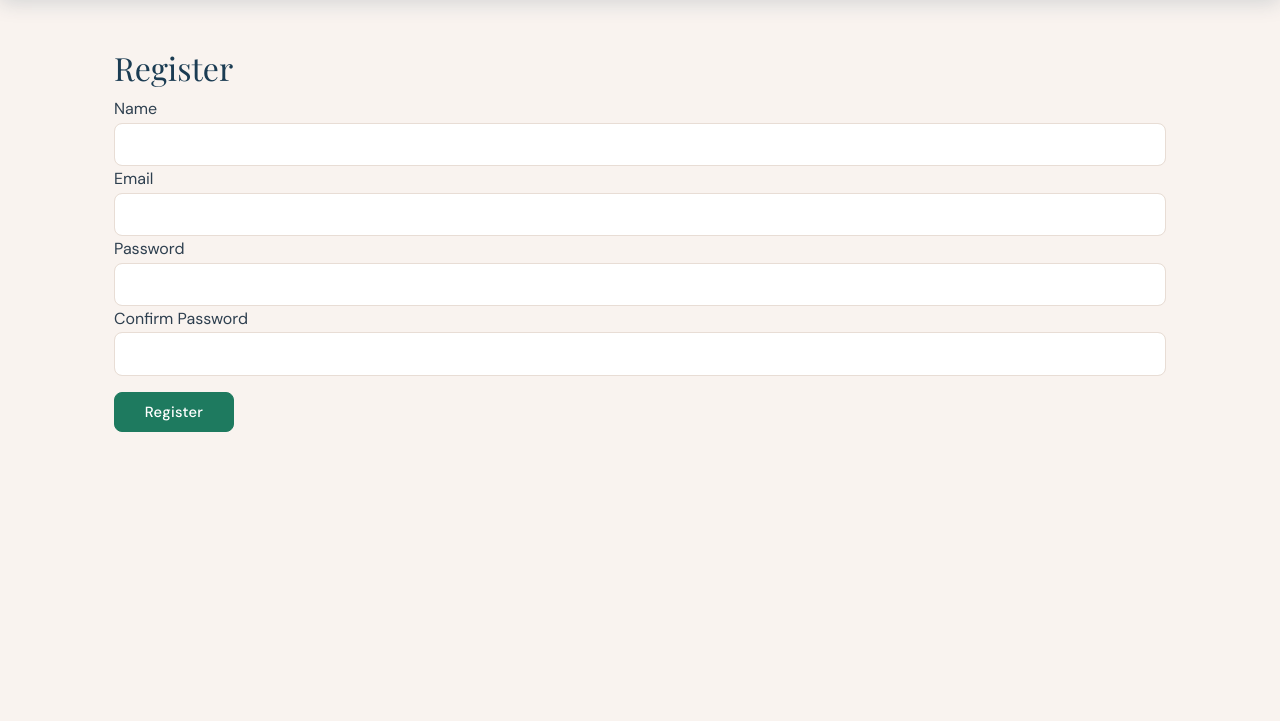
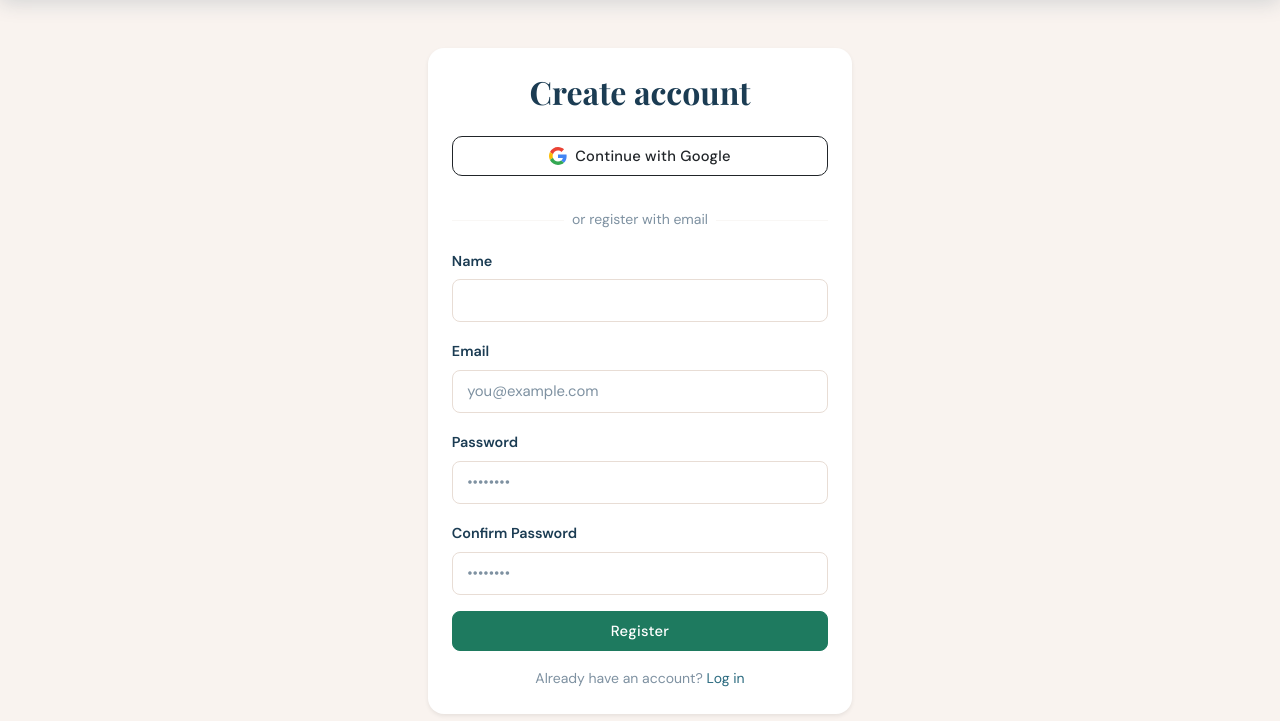
Before and after one commit to harshitachhabria18/SkillSwap, a Flask app: page /auth/register in a window 1280 px wide. Shown: the part 79-800 px from the top of the page. Run offline with Flask 3, Linux system fonts and the light colour scheme; some libraries are stand-ins or nearby versions.

Commit message:
feat(oauth/3): login+register Google button, forgot/reset password templates, reset email HTML

```diff
--- a/app/auth/templates/auth/register.html
+++ b/app/auth/templates/auth/register.html
@@ -1,34 +1,69 @@
 {% extends 'base.html' %}
 {% block content %}
 <div class="container mt-5">
-    <h2>Register</h2>
+<div class="row justify-content-center">
+<div class="col-md-5">
+
+    <div class="card shadow-sm border-0 p-4" style="border-radius:16px;">
+        <h2 class="mb-4 fw-bold text-center">Create account</h2>
+
+        <!-- Google OAuth button -->
+        <a href="{{ url_for('auth.google_login') }}"
+           class="btn btn-outline-dark w-100 mb-3 d-flex align-items-center justify-content-center gap-2"
+           style="border-radius:10px;font-weight:500;">
+            <svg xmlns="http://www.w3.org/2000/svg" width="18" height="18" viewBox="0 0 48 48">
+              <path fill="#EA4335" d="M24 9.5c3.54 0 6.71 1.22 9.21 3.6l6.85-6.85C35.9 2.38 30.47 0 24 0 14.62 0 6.51 5.38 2.56 13.22l7.98 6.19C12.43 13.72 17.74 9.5 24 9.5z"/>
+              <path fill="#4285F4" d="M46.98 24.55c0-1.57-.15-3.09-.38-4.55H24v9.02h12.94c-.58 2.96-2.26 5.48-4.78 7.18l7.73 6c4.51-4.18 7.09-10.36 7.09-17.65z"/>
+              <path fill="#FBBC05" d="M10.53 28.59c-.48-1.45-.76-2.99-.76-4.59s.27-3.14.76-4.59l-7.98-6.19C.92 16.46 0 20.12 0 24c0 3.88.92 7.54 2.56 10.78l7.97-6.19z"/>
+              <path fill="#34A853" d="M24 48c6.48 0 11.93-2.13 15.89-5.81l-7.73-6c-2.18 1.48-4.97 2.35-8.16 2.35-6.26 0-11.57-4.22-13.47-9.91l-7.98 6.19C6.51 42.62 14.62 48 24 48z"/>
+            </svg>
+            Continue with Google
+        </a>
+
+        <div class="d-flex align-items-center gap-2 my-3">
+            <hr class="flex-grow-1 m-0"><span class="text-muted small">or register with email</span><hr class="flex-grow-1 m-0">
+        </div>
+
         <form method="POST">
             {{ form.hidden_tag() }}
-        <div class="form-group">
-            {{ form.name.label }} {{ form.name(class="form-control") }}
+            <div class="mb-3">
+                {{ form.name.label(class="form-label fw-semibold") }}
+                {{ form.name(class="form-control") }}
                 {% for error in form.name.errors %}
-                <div class="text-danger">{{ error }}</div>
+                    <div class="text-danger small">{{ error }}</div>
                 {% endfor %}
             </div>
-        <div class="form-group">
-            {{ form.email.label }} {{ form.email(class="form-control") }}
+            <div class="mb-3">
+                {{ form.email.label(class="form-label fw-semibold") }}
+                {{ form.email(class="form-control", placeholder="you@example.com") }}
                 {% for error in form.email.errors %}
-                <div class="text-danger">{{ error }}</div>
+                    <div class="text-danger small">{{ error }}</div>
                 {% endfor %}
             </div>
-        <div class="form-group">
-            {{ form.password.label }} {{ form.password(class="form-control") }}
+            <div class="mb-3">
+                {{ form.password.label(class="form-label fw-semibold") }}
+                {{ form.password(class="form-control", placeholder="••••••••") }}
                 {% for error in form.password.errors %}
-                <div class="text-danger">{{ error }}</div>
+                    <div class="text-danger small">{{ error }}</div>
                 {% endfor %}
             </div>
-        <div class="form-group">
-            {{ form.confirm_password.label }} {{ form.confirm_password(class="form-control") }}
+            <div class="mb-3">
+                {{ form.confirm_password.label(class="form-label fw-semibold") }}
+                {{ form.confirm_password(class="form-control", placeholder="••••••••") }}
                 {% for error in form.confirm_password.errors %}
-                <div class="text-danger">{{ error }}</div>
+                    <div class="text-danger small">{{ error }}</div>
                 {% endfor %}
             </div>
-        {{ form.submit(class="btn btn-success mt-3") }}
+            {{ form.submit(class="btn btn-success w-100") }}
         </form>
+
+        <p class="text-center mt-3 mb-0 small text-muted">
+            Already have an account?
+            <a href="{{ url_for('auth.login') }}" class="text-decoration-none">Log in</a>
+        </p>
+    </div>
+
+</div>
+</div>
 </div>
 {% endblock %}
```
Also changed, not shown: app/auth/templates/auth/forgot_password.html (added, +31 -0 lines), app/auth/templates/auth/login.html (+49 -10 lines), app/auth/templates/auth/reset_email.html (added, +39 -0 lines), app/auth/templates/auth/reset_password.html (added, +32 -0 lines). Lines whose indentation alone changed are shown as unchanged.
